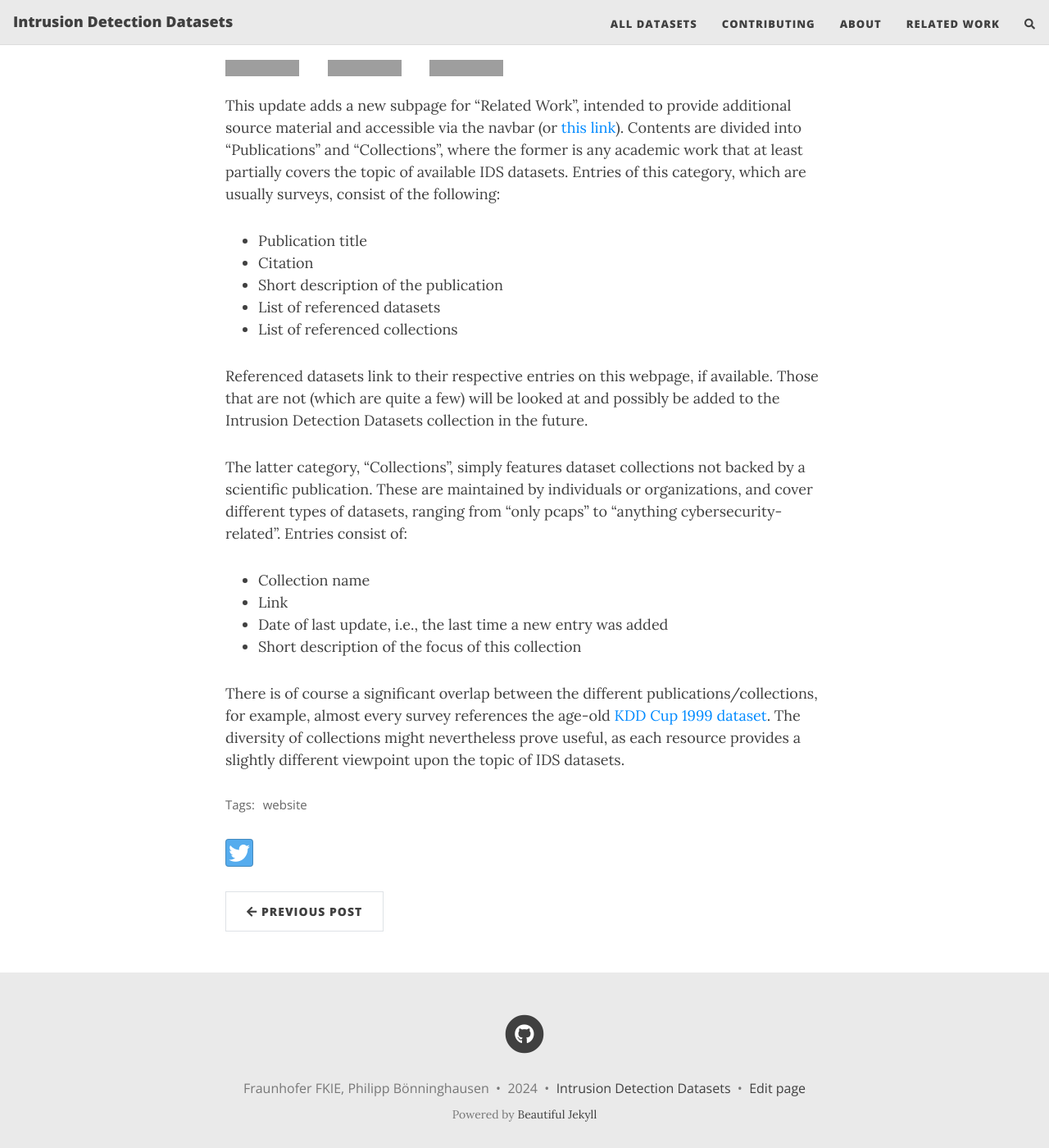
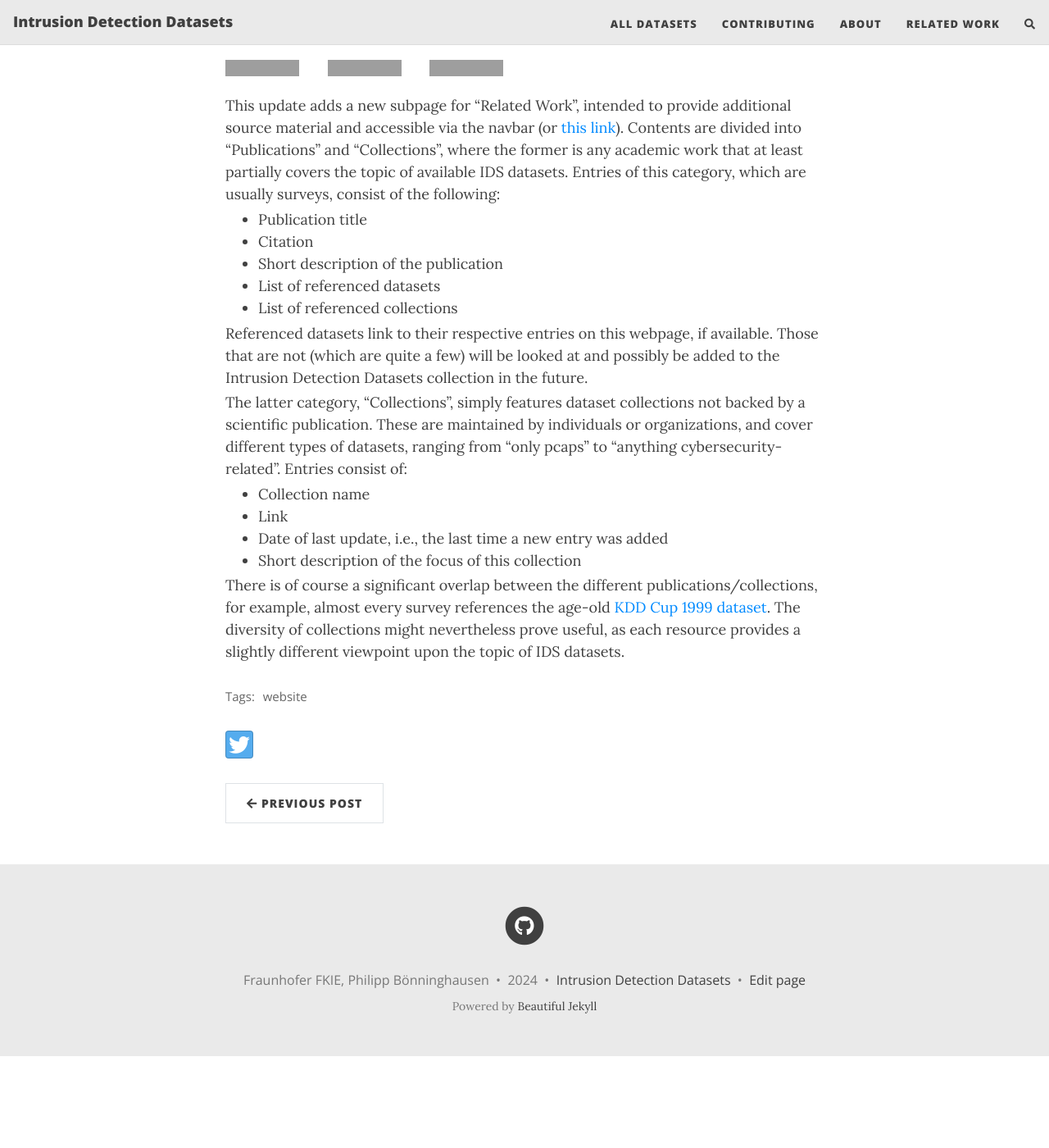
Before and after one commit to fkie-cad/COMIDDS, a Jekyll site: the page built from _posts/2024-02-21-related-work.md, in a window 1280 px wide and 1400 px high, scrolled down 285 px. Shown: the whole window at 82% size. Built offline with Jekyll 4.4.1, drawn with Linux system fonts in a browser that asks for light colours; nearby versions of some CDN libraries; comment, search, counter and statistics services are not loaded; after the commit the page ends 1573 px from its top, so only the background shows below that; grey boxes are pictures that could not be loaded.

Commit message:
Modify list spacing

```diff
--- a/assets/css/beautifuljekyll.css
+++ b/assets/css/beautifuljekyll.css
@@ -31,6 +31,8 @@
 p {
   line-height: 1.5;
   margin: 1.875rem 0;
+  margin-block-start: 0.2em;
+  margin-block-end: 0.2em;
 }
 h1,h2,h3,h4,h5,h6 {
   font-family: 'Open Sans', 'Helvetica Neue', Helvetica, Arial, sans-serif;
@@ -74,8 +76,8 @@
   border-radius: 0.1875rem;
 }
 ul {
-    margin-block-start: 0.2em;
-    margin-block-end: 0.2em;
+  margin-block-start: 0.2em;
+  margin-block-end: 0.2em;
 }
 
 /* fix in-page anchors to not be behind fixed header */
```
